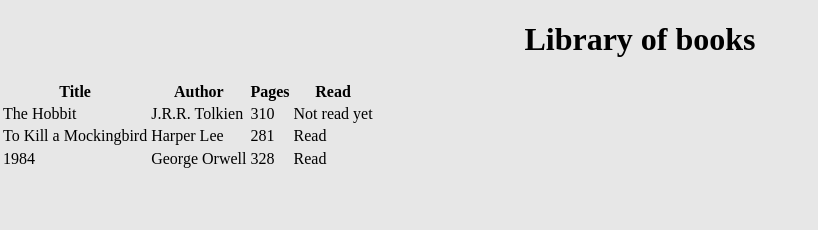
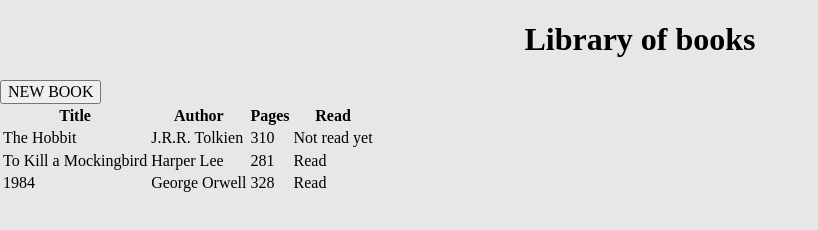
Before and after one commit to Adnosk/library, a website: page index.html in a window 1280 px wide. Shown: the whole page, without its empty margins (0-818 px from the left). Drawn offline with Linux system fonts and the light colour scheme.

Commit message:
Add button for new book

```diff
--- a/index.html
+++ b/index.html
@@ -11,6 +11,7 @@
   </head>
   <body>
     <h1>Library of books</h1>
+    <button id="addBtn">NEW BOOK</button>
     <table id="library-table"></table>
   </body>
 </html>
```
